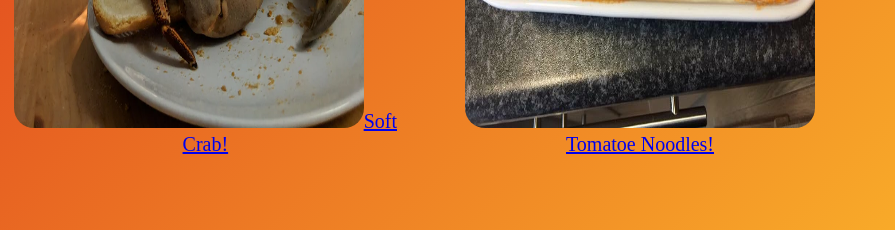
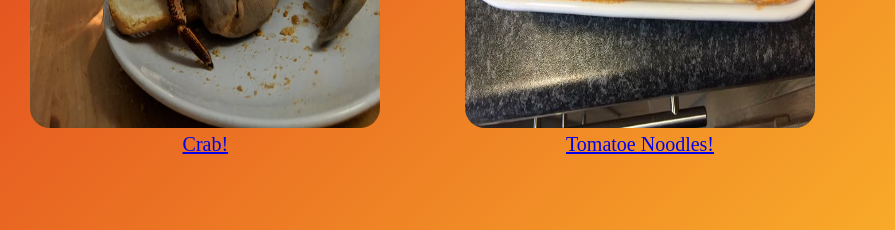
Before and after one commit to dan-thedev/odin-recipes, a plain HTML site: page index.html in a window 1280 px wide. Shown: the part 599-829 px from the top of the page, 0-895 px from the left. Drawn offline with Linux system fonts and the light colour scheme.

Commit message:
wording change

```diff
--- a/index.html
+++ b/index.html
@@ -20,7 +20,7 @@
 
                 <div class="item">
                     <a href="recipes/crabmax.html">
-                    <img src="img/crab.jpg" alt="pepsi crab">Soft Crab!</a>
+                    <img src="img/crab.jpg" alt="pepsi crab">Crab!</a>
                 </div>
 
                 <div class="item">
```
